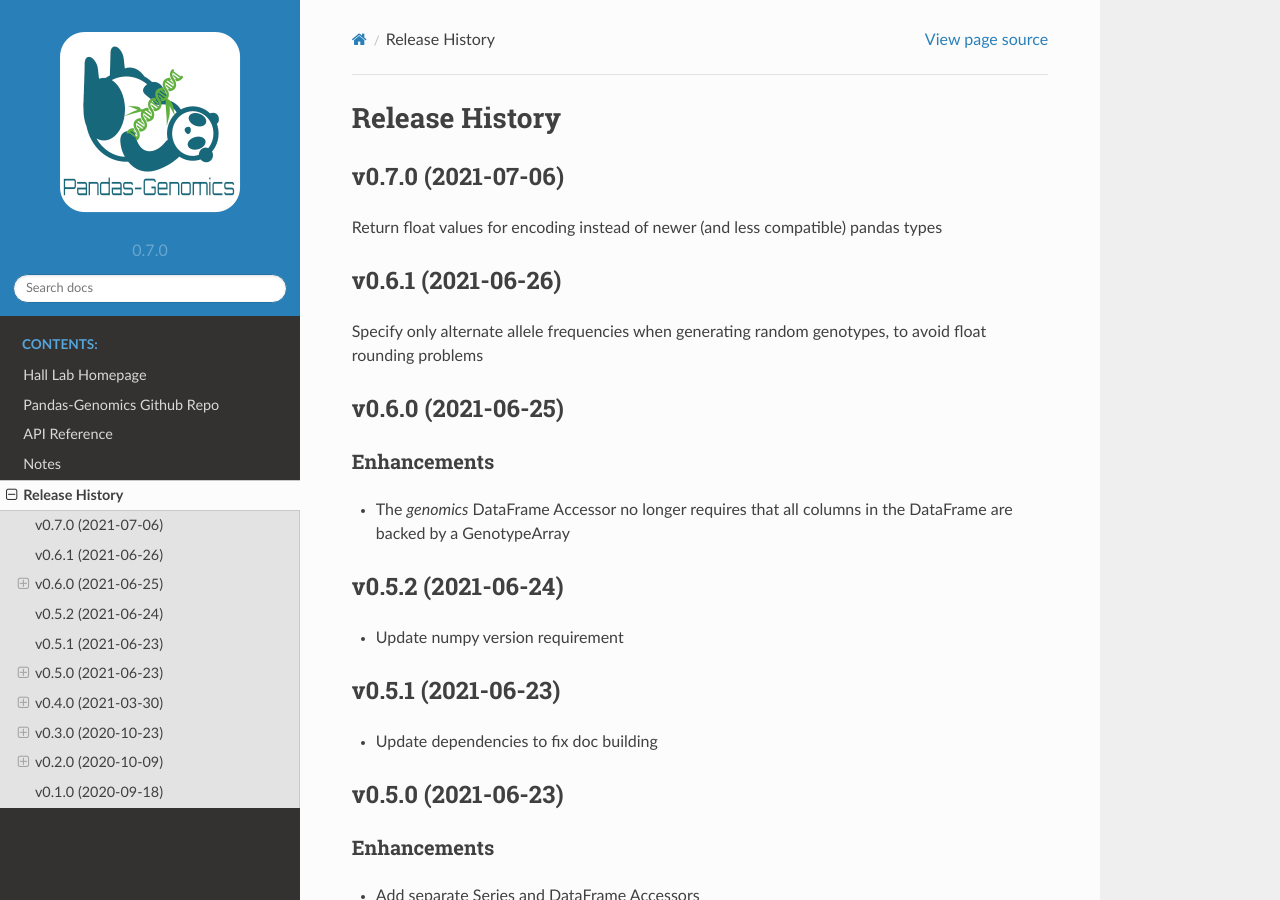
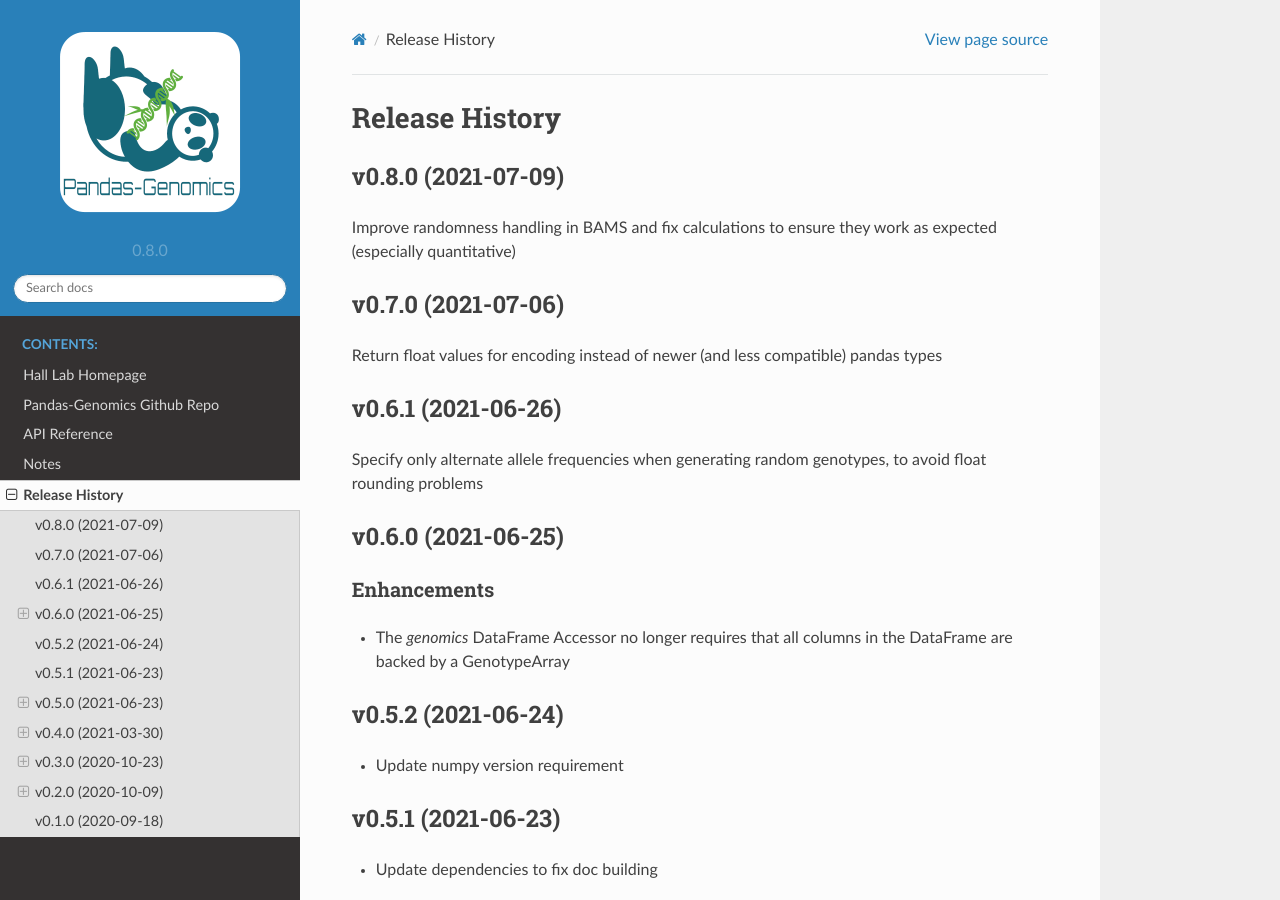
Before and after one commit to HallLab/pandas-genomics, a Sphinx documentation site: the page built from docs/release-history.rst, in a window 1280 px wide and 900 px high. Built offline with Sphinx 7.4.7 and the Read the Docs theme 2.0.0, drawn with Linux system fonts in a browser that asks for light colours.

Commit message:
Bump version

```diff
--- a/docs/release-history.rst
+++ b/docs/release-history.rst
@@ -1,6 +1,11 @@
 ===============
 Release History
 ===============
+
+v0.8.0 (2021-07-09)
+-------------------
+
+Improve randomness handling in BAMS and fix calculations to ensure they work as expected (especially quantitative)
 
 v0.7.0 (2021-07-06)
 -------------------
--- a/pyproject.toml
+++ b/pyproject.toml
@@ -1,6 +1,6 @@
 [tool.poetry]
 name = "pandas-genomics"
-version = "0.7.0"
+version = "0.8.0"
 description = "Pandas ExtensionDtypes and ExtensionArray for working with genomics data"
 license = "BSD-3-Clause"
 authors = ["John McGuigan <jrm5100@psu.edu>"]
```
